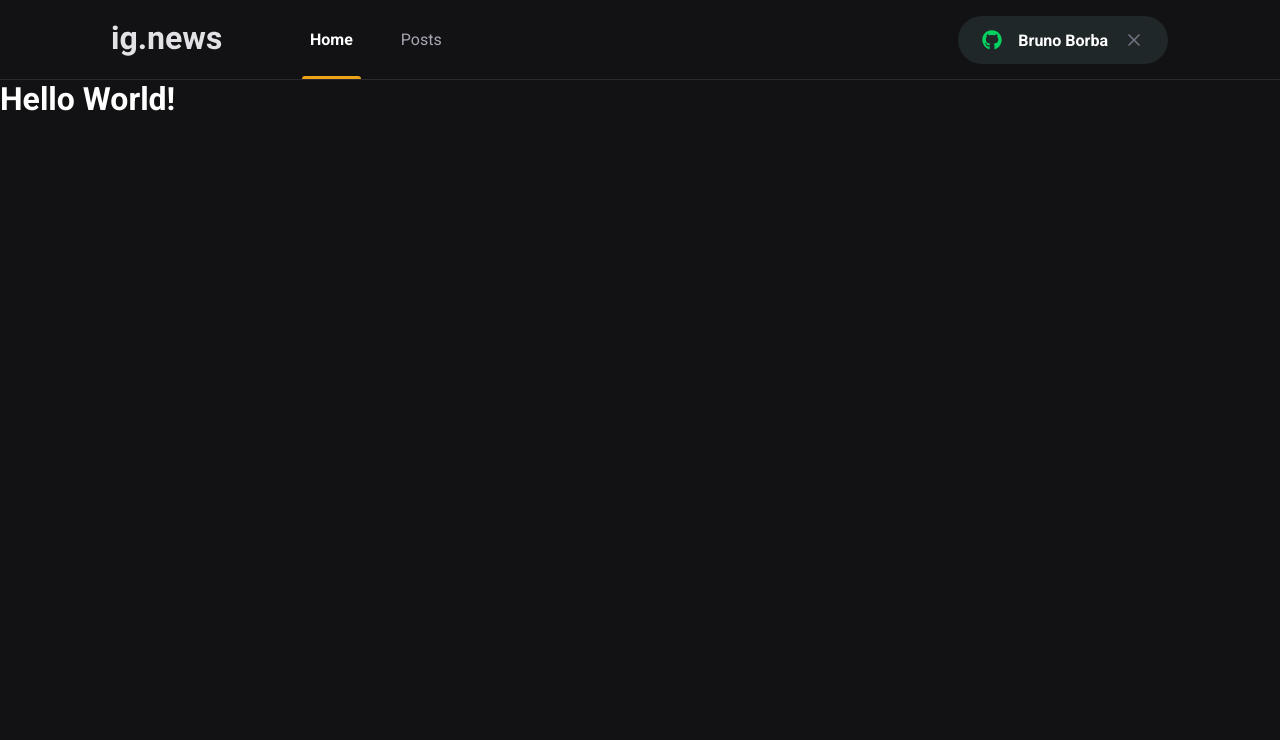
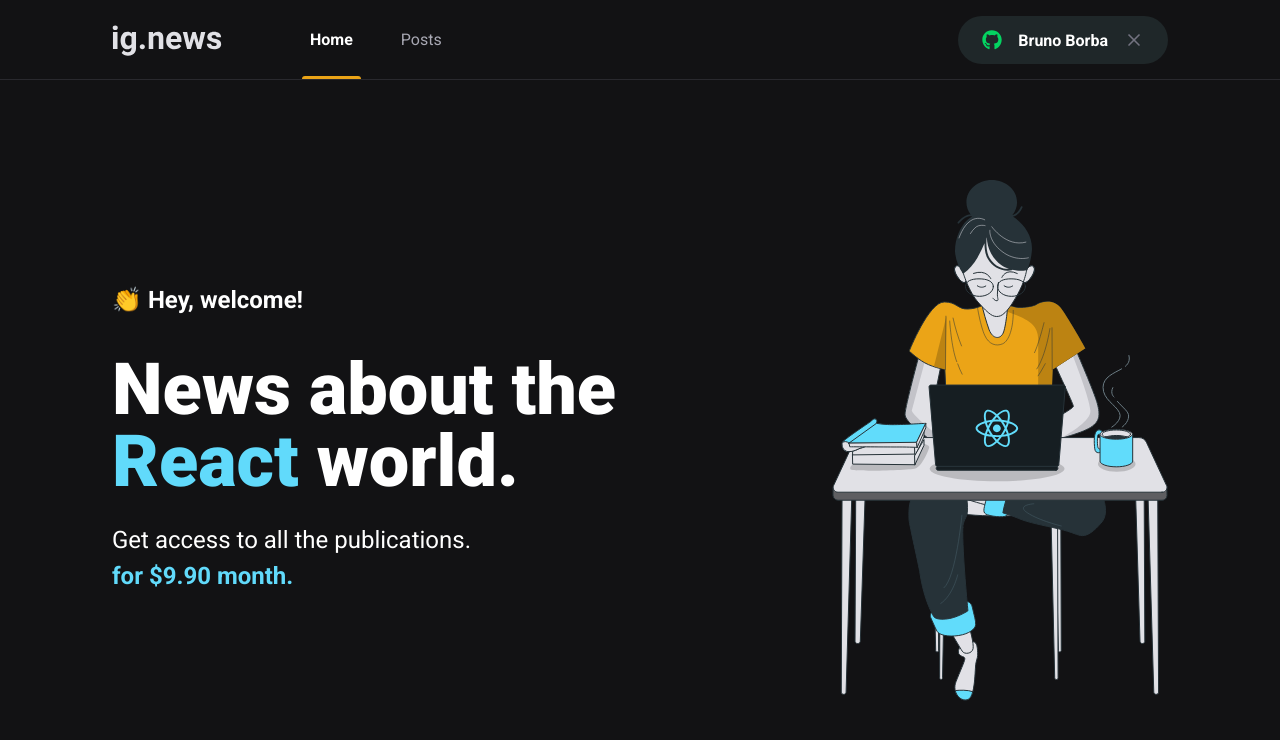
Before and after one commit to BorbaBruno/ig.news, a Next.js app: page / in a window 1280 px wide. Shown: the top 740 px of the page. Built offline with nearby package versions, Linux system fonts and the light colour scheme.

Commit message:
homepage

```diff
--- /dev/null
+++ b/src/pages/home.module.scss
@@ -0,0 +1,42 @@
+.contentContainer {
+    max-width: 1120px;
+    margin: 0 auto;
+    padding: 0 2rem;
+    height: calc(100vh - 5rem);
+
+
+    display: flex;
+    align-items: center;
+    justify-content: space-between;
+}
+
+.hero {
+    max-width: 600px;
+
+    > span {
+        font-size: 1.5rem;
+        font-weight: bold;
+    }
+
+    h1 {
+        font-size: 4.5rem;
+        line-height: 4.5rem;
+        font-weight: 900;
+        margin-top: 2.5rem;
+
+        span {
+            color: var(--cyan-500);
+        }
+    }
+
+    p {
+        font-size: 1.5rem;
+        line-height: 2.25rem;
+        margin-top: 1.5rem;
+
+        span {
+            color: var(--cyan-500);
+            font-weight: bold;
+        }
+    }
+}
--- a/src/pages/index.tsx
+++ b/src/pages/index.tsx
@@ -1,13 +1,26 @@
-
 import Head from 'next/head';
+import Image from 'next/image';
+import styles from './home.module.scss';
 
 export default function Home() {
   return (
     <>
     <Head>
-       <title>Inicio | ig.news</title>
+       <title>Home | ig.news</title>
     </Head>
-    <h1>Hello World!</h1>
+
+    <main className={styles.contentContainer}>
+      <section className={styles.hero}>
+        <span>👏 Hey, welcome!</span>
+        <h1>News about the <span>React</span> world.</h1>
+        <p>
+          Get access to all the publications. <br/>
+          <span>for $9.90 month.</span>
+        </p>
+      </section>
+
+      <Image src="/avatar.svg" alt="Girl Coding" width={336} height={521} />
+    </main>
     </>
   );
 }
```
